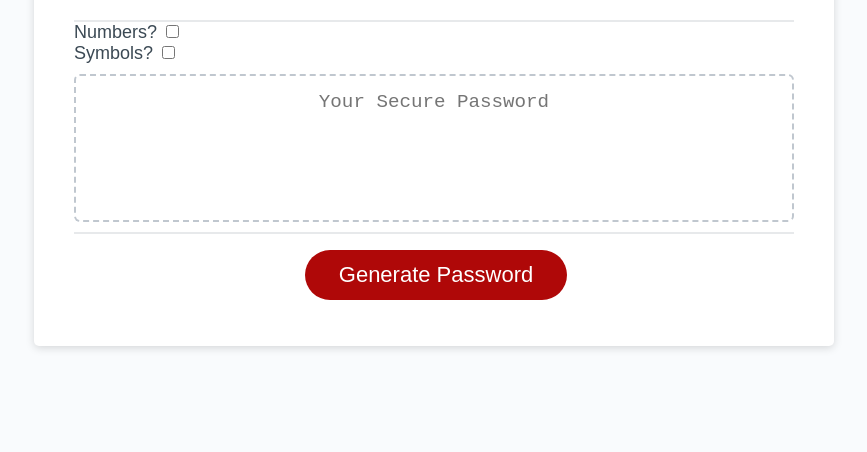
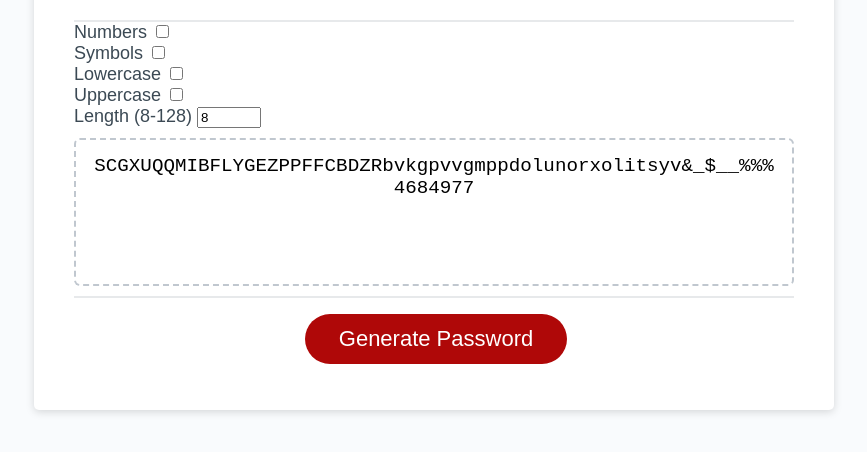
Before and after one commit to tomarmenta86/TJ-PasswordGenerator, a plain HTML site: page index.html in a window 1280 px wide. Both pictures are taken after a click on the button "Generate Password". Shown: the part 216-668 px from the top of the page, without its empty margins (206-1073 px from the left). Drawn offline with Linux system fonts and the light colour scheme.

Commit message:
Changes... Adjusted ReadMe Format on citation. Added number range with possible values of 8-128. Added strings for potential characters etc Changed 'querySelector' to 'getId' Created for loop functions for variable randomization Wrote password to the password ID Added function calls replaced 'placeholder' with text in <textarea> element

```diff
--- a/assets/script.js
+++ b/assets/script.js
@@ -1,17 +1,62 @@
 // Assignment code here
+// Get references to the #generate element
+//Changed 'querySelector' to 'getId'
+const generateBtn = document.getElementById("generate");
 
+//Added strings for potential characters etc
+var stringOfUppCase = "ABCDEFGHIJKLMNOPQRSTUVWXYZ"
+var stringOfLowCase = "abcdefghijklmnopqrstuvwxyz"
+var stringOfSymbols = "!@#$%&_?"
+var stringOfNum = "0123456789"
 
-// Get references to the #generate element
-var generateBtn = document.querySelector("#generate");
+//Created for loop functions for variable randomization
+function randUppCase(){
+    var randUpper = '';
 
-// Write password to the #password input
-function writePassword() {
-  var password = generatePassword();
-  var passwordText = document.querySelector("#password");
+    for (let i = 1; i <= 26; i++) {
+        var char = Math.floor(Math.random() * stringOfUppCase.length + 1);
 
-  passwordText.value = password;
-
+        randUpper += stringOfUppCase.charAt(char)
+    }
+    return randUpper
 }
 
+function randLowCase(){
+    var randLower = '';
+
+    for (let i = 1; i <= 26; i++) {
+        var char = Math.floor(Math.random() * stringOfLowCase.length + 1);
+
+        randLower += stringOfLowCase.charAt(char)
+    }
+    return randLower
+}
+
+function randSymbol(){
+    var randSymbols = '';
+
+    for (let i = 1; i <= 8; i++) {
+        var char = Math.floor(Math.random() * stringOfSymbols.length + 1);
+
+        randSymbols += stringOfSymbols.charAt(char)
+    }
+    return randSymbols
+}
+
+function randNum(){
+    var randNums = '';
+
+    for (let i = 1; i <= 8; i++) {
+        var char = Math.floor(Math.random() * stringOfNum.length + 1);
+
+        randNums += stringOfNum.charAt(char)
+    }
+    return randNums
+}
+
+// Write password to the password ID
 // Add event listener to generate button
-generateBtn.addEventListener("click", writePassword);
+generateBtn.addEventListener("click",()=>{
+    //Adding function calls
+    document.getElementById("password").innerText = randUppCase()+randLowCase()+randSymbol()+randNum();
+});
--- a/assets/style.css
+++ b/assets/style.css
@@ -136,6 +136,8 @@ button[disabled] {
   }
 }
 
+/*Styled criteria*/
 li{
   display:contents;
+
 }
--- a/index.html
+++ b/index.html
@@ -16,22 +16,34 @@
         <div class="card-header">
           <h2>Generate a Password</h2>
         </div>
-        <!--Added <li>elements and classes/ids for User Specific criteria-->
+<!--Added <li>elements and classes/ids for User Specific criteria-->
         <div class="user-cri">
-            <li>Numbers?</li>
+            <li>Numbers</li>
             <input type="checkbox" id= "num"></input>
           </div>
           <div class="user-cri">
-            <li>Symbols?</li>
+            <li>Symbols</li>
             <input type="checkbox" id= "sym"></input>
+          </div>
+          <div class="user-cri">
+            <li>Lowercase</li>
+            <input type="checkbox" id= "low"></input>
+          </div>
+          <div class="user-cri">
+            <li>Uppercase</li>
+            <input type="checkbox" id= "upp"></input>
+          </div>
+<!--Added number range and starting value of 8-->
+          <div class="user-cri">
+            <li>Length (8-128)</li>
+            <input type="number" id= "len" min="8" max="128" value="8">
           </div>
         <div class="card-body">
           <textarea
             readonly
             id="password"
-            placeholder="Your Secure Password"
             aria-label="Generated Password"
-          ></textarea>
+          >Your Secure Password</textarea>
         </div>
         <div class="card-footer">
           <button id="generate" class="btn">Generate Password</button>
```
Also changed, not shown: 1 other file.
